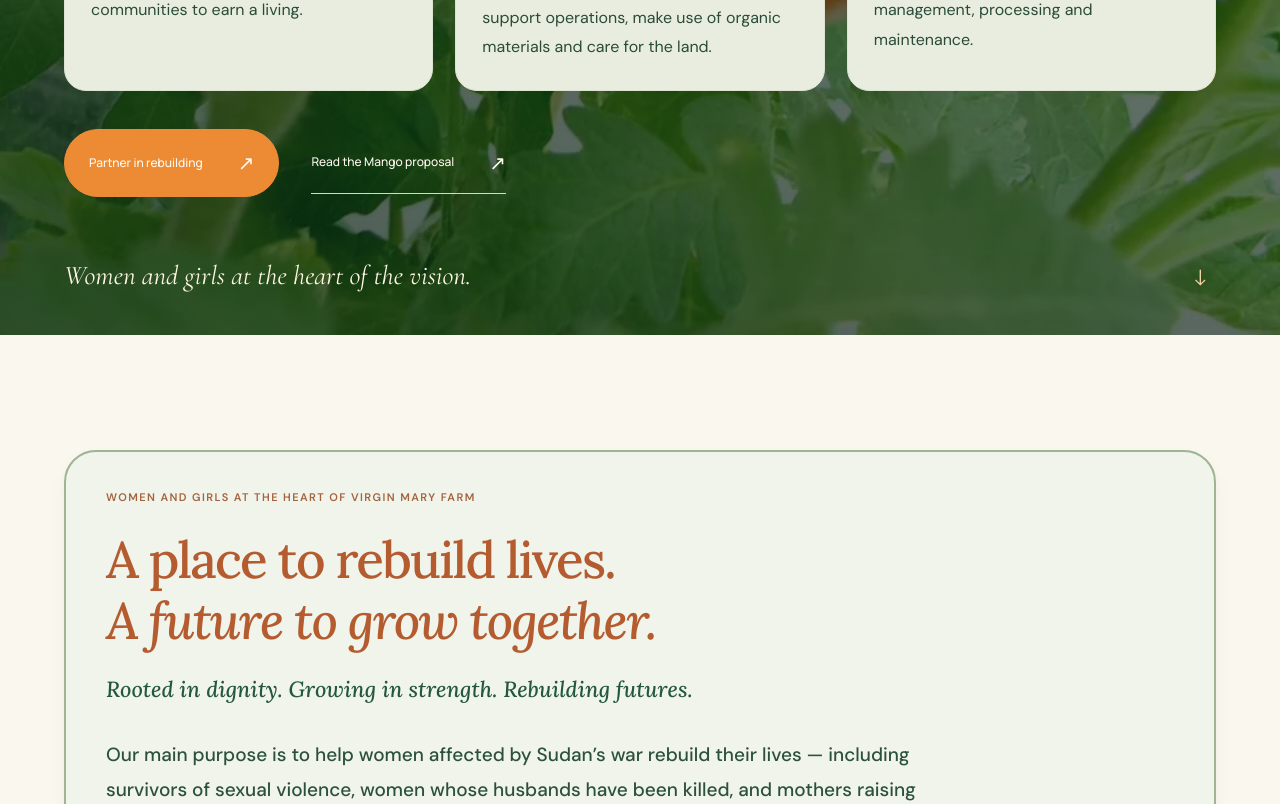
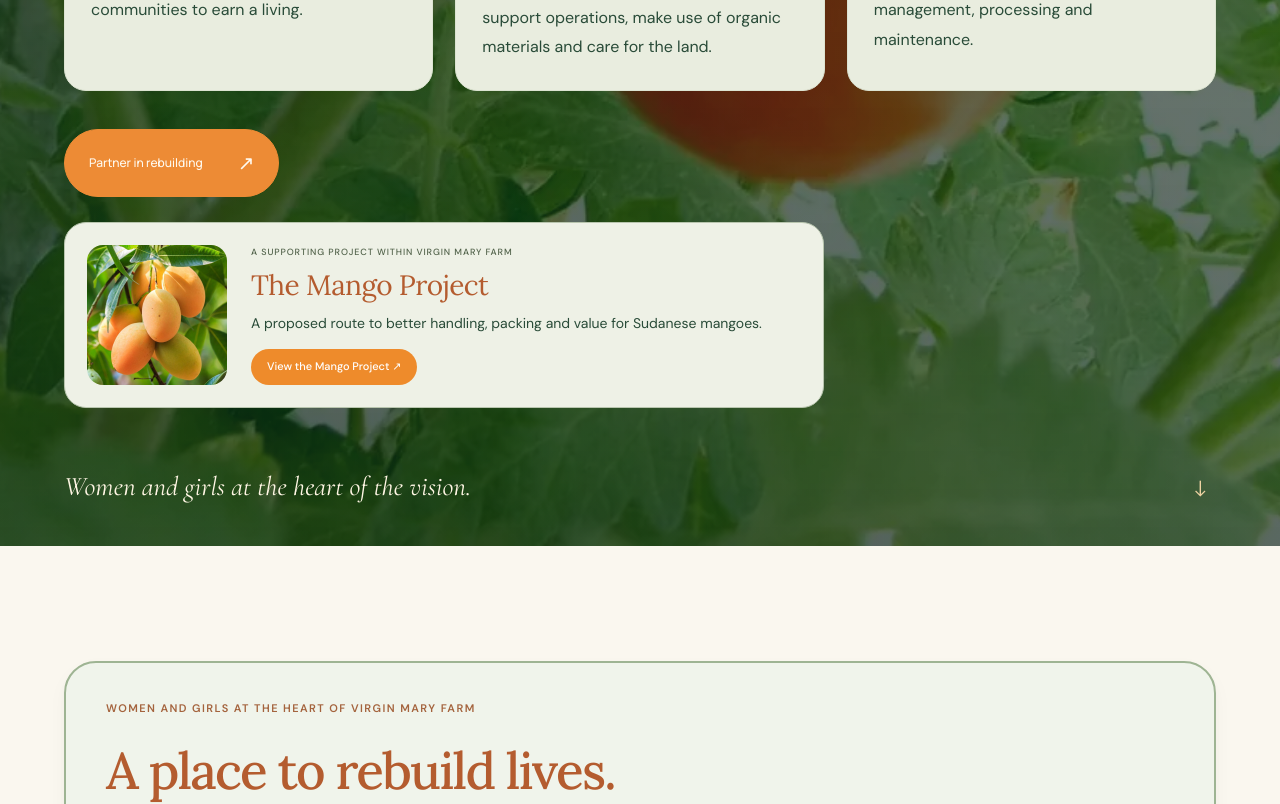
Before and after one commit to Hero988/RiseMeUp, a React (Vite) app: page / in a window 1280 px wide. Shown: the part 5800-6604 px from the top of the page. Built offline with nearby package versions, Linux system fonts and the light colour scheme; a web font is replaced by a local one.

Commit message:
Place approved compact Mango card beside farm introduction instead of plain proposal link

```diff
--- a/src/App.tsx
+++ b/src/App.tsx
@@ -243,7 +243,16 @@ export default function App() {
                 <article><h3>Clean energy for farming.</h3><p>Plan solar-powered systems and biogas to support operations, make use of organic materials and care for the land.</p></article>
                 <article><h3>Education &amp; training.</h3><p>Connect sustainable farming education with hands-on skills in growing, water management, processing and maintenance.</p></article>
               </div>
-              <div className="rm-estate-actions"><a className="rm-estate-primary" href="/development-partners/">Partner in rebuilding <span aria-hidden="true">↗</span></a><a className="rm-estate-secondary" href="/mango-project/">Read the Mango proposal <span aria-hidden="true">↗</span></a></div>
+              <div className="rm-estate-actions"><a className="rm-estate-primary" href="/development-partners/">Partner in rebuilding <span aria-hidden="true">↗</span></a></div>
+              <article className="rm-estate-mango" id="mango-project-link" aria-labelledby="farm-mango-title">
+                <img src="/mango-selected-photo-six.svg" alt="Golden mangoes on a tree, illustrating the proposed Mango Project" width="140" height="140" loading="lazy" />
+                <div>
+                  <p className="eyebrow">A supporting project within Virgin Mary Farm</p>
+                  <h3 id="farm-mango-title">The Mango Project</h3>
+                  <p>A proposed route to better handling, packing and value for Sudanese mangoes.</p>
+                  <a className="rm-estate-mango-button" href="/mango-project/">View the Mango Project ↗</a>
+                </div>
+              </article>
               <div className="rm-estate-foot"><p>Women and girls at the heart of the vision.</p><a href="#farm-women-title" aria-label="Read about women and girls at the heart of Virgin Mary Farm">↓</a></div>
             </div>
           </div>
@@ -272,30 +281,7 @@ export default function App() {
               <FarmRoadmap />
             </div>
           </div>
-          <div className="farm-mango-surround"><div className="container">
-            <a className="mango-callout" href="/mango-project/">
-              <img
-                src="/mango-selected-photo-six.svg"
-                alt="Golden mangoes on a tree, illustrating the proposed Mango Project"
-                width="840"
-                height="560"
-                loading="lazy"
-              />
-              <div>
-                <p className="eyebrow">
-                  A supporting project within Virgin Mary Farm
-                </p>
-                <h3>
-                  The Mango Project
-                </h3>
-                <p>
-                  A proposed route to better handling, packing and value for
-                  Sudanese mangoes.
-                </p>
-                <span className="mango-explore">Explore the Mango Project →</span>
-              </div>
-            </a>
-          </div></div>
+
         </section>
         <ClassicObjectives />
         <SDGs />
--- a/src/components/FarmEstate.css
+++ b/src/components/FarmEstate.css
@@ -166,3 +166,13 @@
 
 /* A warm transition below the farm image instead of a dark band. */
 .home-page.warm-brand #virgin-mary-farm.farm-estate-intro {background:#faf7ef}
+
+/* Compact Mango link within the main farm introduction. */
+.home-page.warm-brand #virgin-mary-farm .rm-estate-mango{display:flex;align-items:center;gap:24px;max-width:760px;margin:25px 0 0;padding:22px;background:#eef1e6;border:1px solid #b8c5ae;border-radius:22px;color:#294b38;text-align:left}
+.home-page.warm-brand #virgin-mary-farm .rm-estate-mango>img{width:140px;height:140px;flex:0 0 140px;object-fit:cover;border-radius:16px}
+.home-page.warm-brand #virgin-mary-farm .rm-estate-mango .eyebrow{font:500 9px/1.6 'DM Sans',Arial,sans-serif;letter-spacing:.1em;text-transform:uppercase;margin:0 0 8px;color:#52634b}
+.home-page.warm-brand #virgin-mary-farm .rm-estate-mango h3{font:400 28px/1.25 Lora,Georgia,serif;color:#b45c2f;margin:0 0 9px;letter-spacing:-.02em}
+.home-page.warm-brand #virgin-mary-farm .rm-estate-mango p:not(.eyebrow){font:400 14px/1.7 'DM Sans',Arial,sans-serif;color:#294b38;margin:0 0 13px}
+.home-page.warm-brand #virgin-mary-farm .rm-estate-mango-button{display:inline-flex;align-items:center;min-height:36px;padding:9px 16px;border-radius:30px;background:#ee8b2b;color:white;font:500 11px/1.3 'DM Sans',Arial,sans-serif;text-decoration:none}
+.home-page.warm-brand #virgin-mary-farm .rm-estate-mango-button:hover{background:#d7731f}
+@media(max-width:600px){.home-page.warm-brand #virgin-mary-farm .rm-estate-mango{padding:18px;gap:16px;align-items:flex-start}.home-page.warm-brand #virgin-mary-farm .rm-estate-mango>img{width:85px;height:105px;flex-basis:85px}.home-page.warm-brand #virgin-mary-farm .rm-estate-mango h3{font-size:22px}.home-page.warm-brand #virgin-mary-farm .rm-estate-mango p:not(.eyebrow){font-size:13px}}
```
